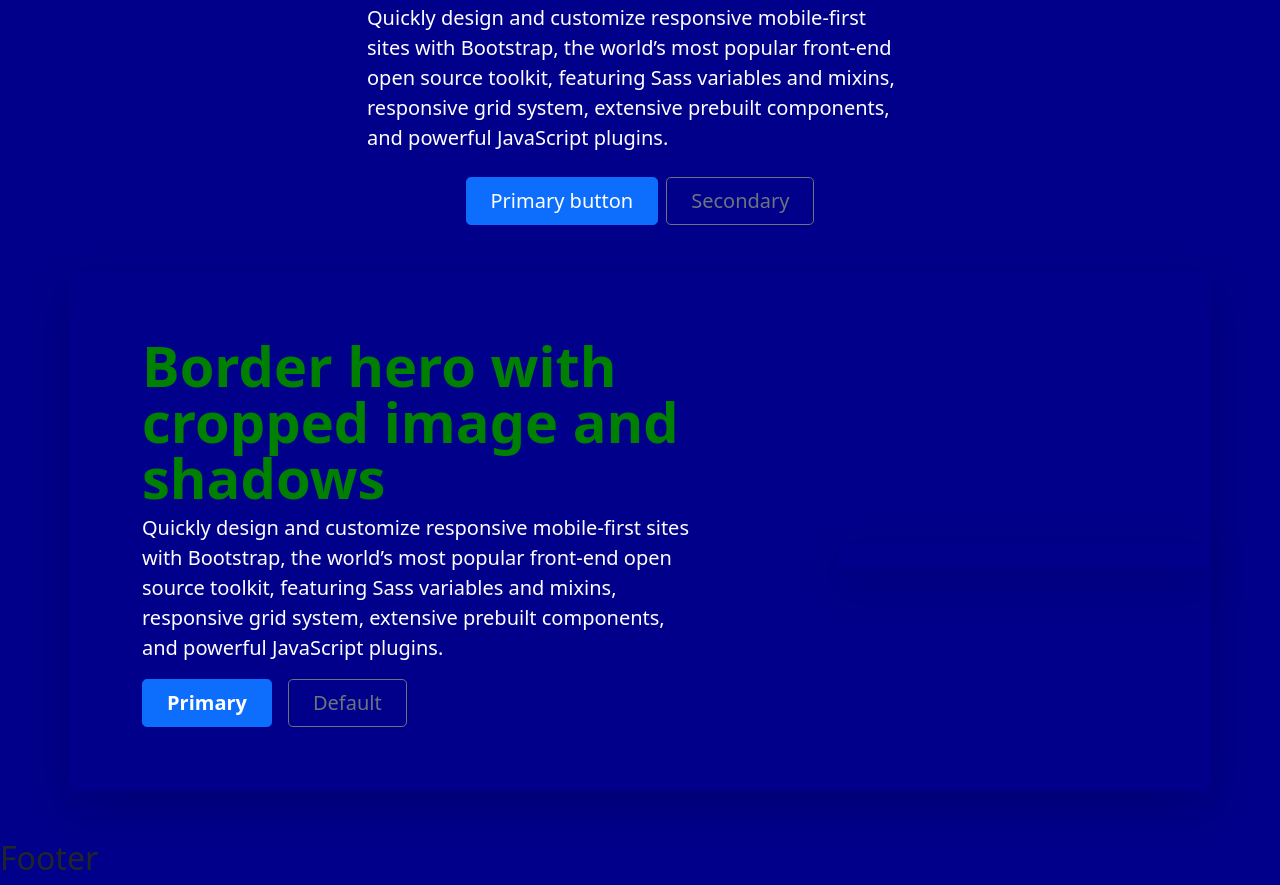
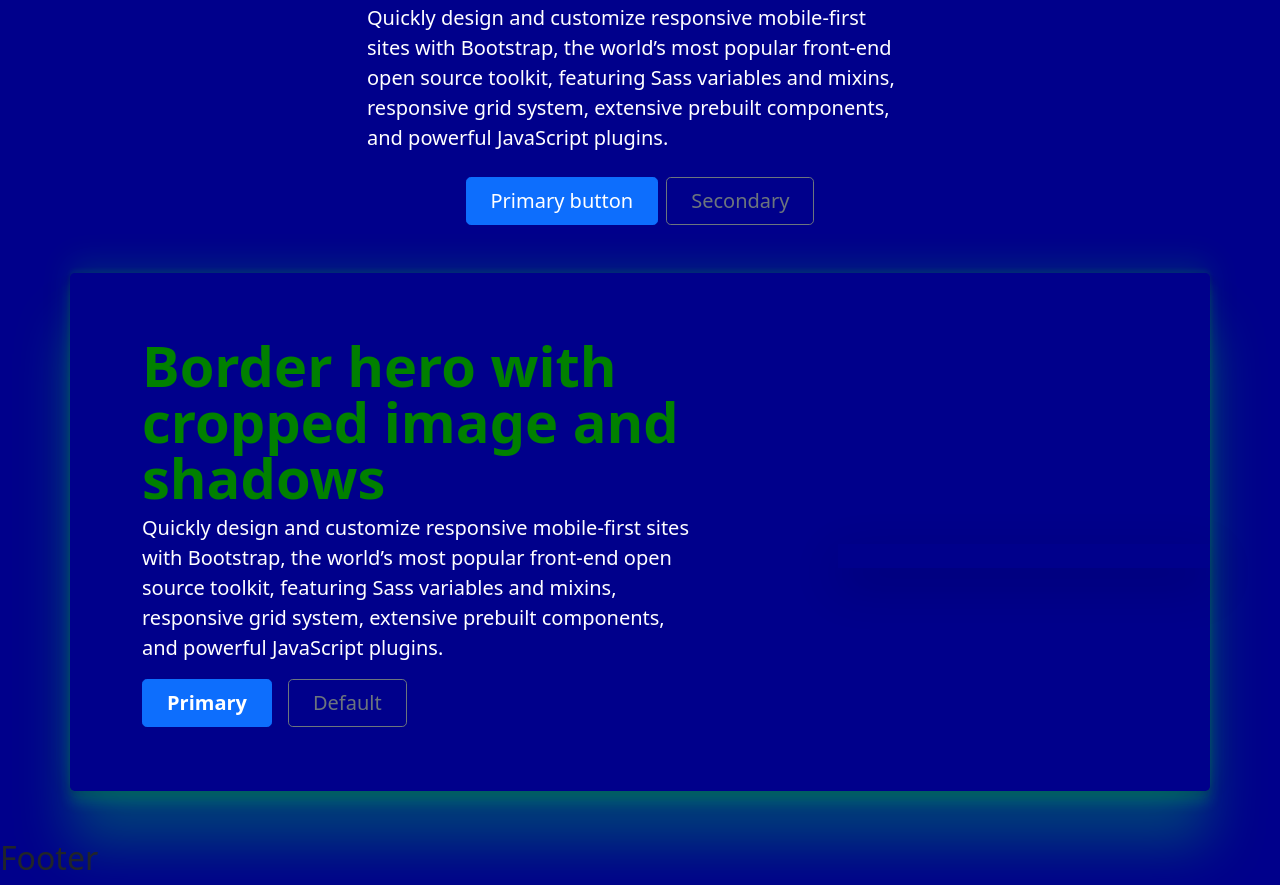
Before and after one commit to Xetts/executivecleaning, a website: page index.html in a window 1280 px wide. Shown: the part 558-1443 px from the top of the page. Drawn offline with nearby package versions, Linux system fonts and the light colour scheme.

Commit message:
glow effect in css

```diff
--- a/css/styles.scss
+++ b/css/styles.scss
@@ -24,5 +24,8 @@ header {
         color: green;
         font-family: $header-font
     }
+}
 
+#container{
+    box-shadow: rgba(0, 255, 64, 0.25) 0px 54px 55px, rgba(7, 255, 49, 0.12) 0px -12px 30px, rgba(0, 0, 0, 0.12) 0px 4px 6px, rgba(0, 255, 64, 0.17) 0px 12px 13px, rgba(0, 255, 21, 0.09) 0px -3px 5px;
 }
--- a/index.html
+++ b/index.html
@@ -42,7 +42,7 @@
         </div>
     </header>
     <div class="container my-5">
-        <div class="row p-4 pb-0 pe-lg-0 pt-lg-5 align-items-center rounded-3 shadow-lg">
+        <div id="container" class="row p-4 pb-0 pe-lg-0 pt-lg-5 align-items-center rounded-3">
           <div class="col-lg-7 p-3 p-lg-5 pt-lg-3">
             <h1 class="display-4 fw-bold lh-1">Border hero with cropped image and shadows</h1>
             <p class="lead">Quickly design and customize responsive mobile-first sites with Bootstrap, the world’s most popular front-end open source toolkit, featuring Sass variables and mixins, responsive grid system, extensive prebuilt components, and powerful JavaScript plugins.</p>
```
Also changed, not shown: css/styles.css.
